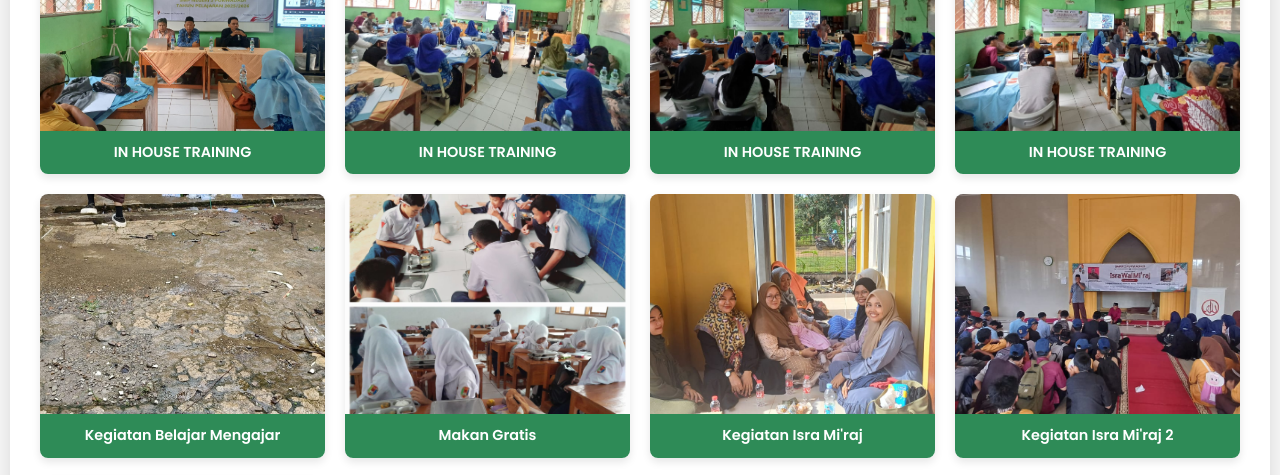
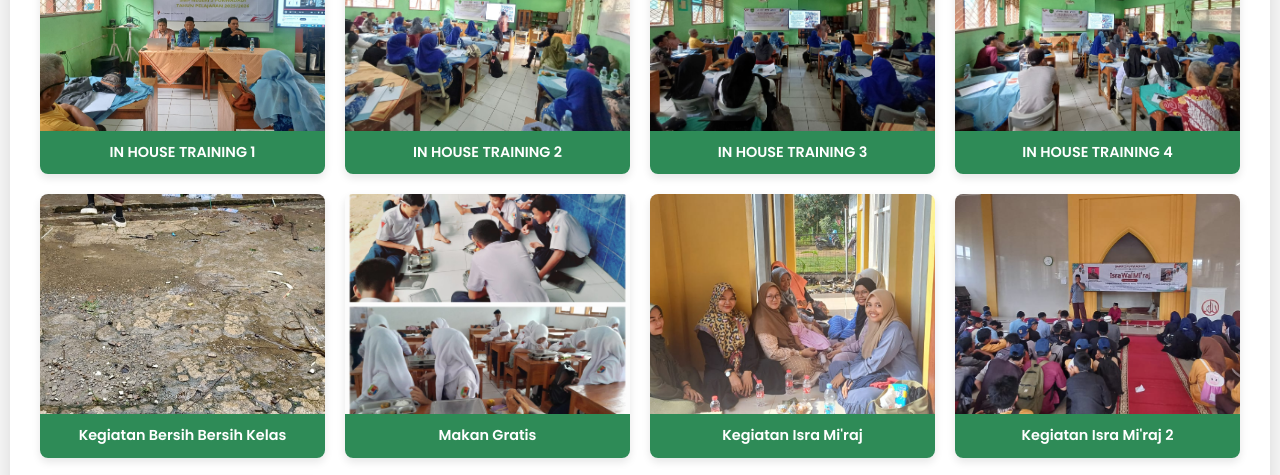
Before and after one commit to smpn3purwadadi/SMPNEGERI3PURWADADI, a plain HTML site: page profile.html in a window 1280 px wide. Shown: the part 2060-2535 px from the top of the page. Drawn offline with Linux system fonts and the light colour scheme.

Commit message:
Update profile.html

```diff
--- a/profile.html
+++ b/profile.html
@@ -828,11 +828,11 @@
       displayTeachersData(currentPage);
 
       const galleryImages = [
-        { src: "products/in1.jpeg", alt: "IN HOUSE TRAINING" },
-        { src: "products/in2.jpeg", alt: "IN HOUSE TRAINING" },
-        { src: "products/in3.jpeg", alt: "IN HOUSE TRAINING" },
-        { src: "products/in4.jpeg", alt: "IN HOUSE TRAINING" },
-        { src: "products/g.jpeg", alt: "Kegiatan Belajar Mengajar" },
+        { src: "products/in1.jpeg", alt: "IN HOUSE TRAINING 1" },
+        { src: "products/in2.jpeg", alt: "IN HOUSE TRAINING 2" },
+        { src: "products/in3.jpeg", alt: "IN HOUSE TRAINING 3" },
+        { src: "products/in4.jpeg", alt: "IN HOUSE TRAINING 4" },
+        { src: "products/g.jpeg", alt: "Kegiatan Bersih Bersih Kelas" },
         { src: "products/a1.jpeg", alt: "Makan Gratis" },
         { src: "products/a.jpeg", alt: "Kegiatan Isra Mi'raj" },
         { src: "products/b.jpeg", alt: "Kegiatan Isra Mi'raj 2" },
```
